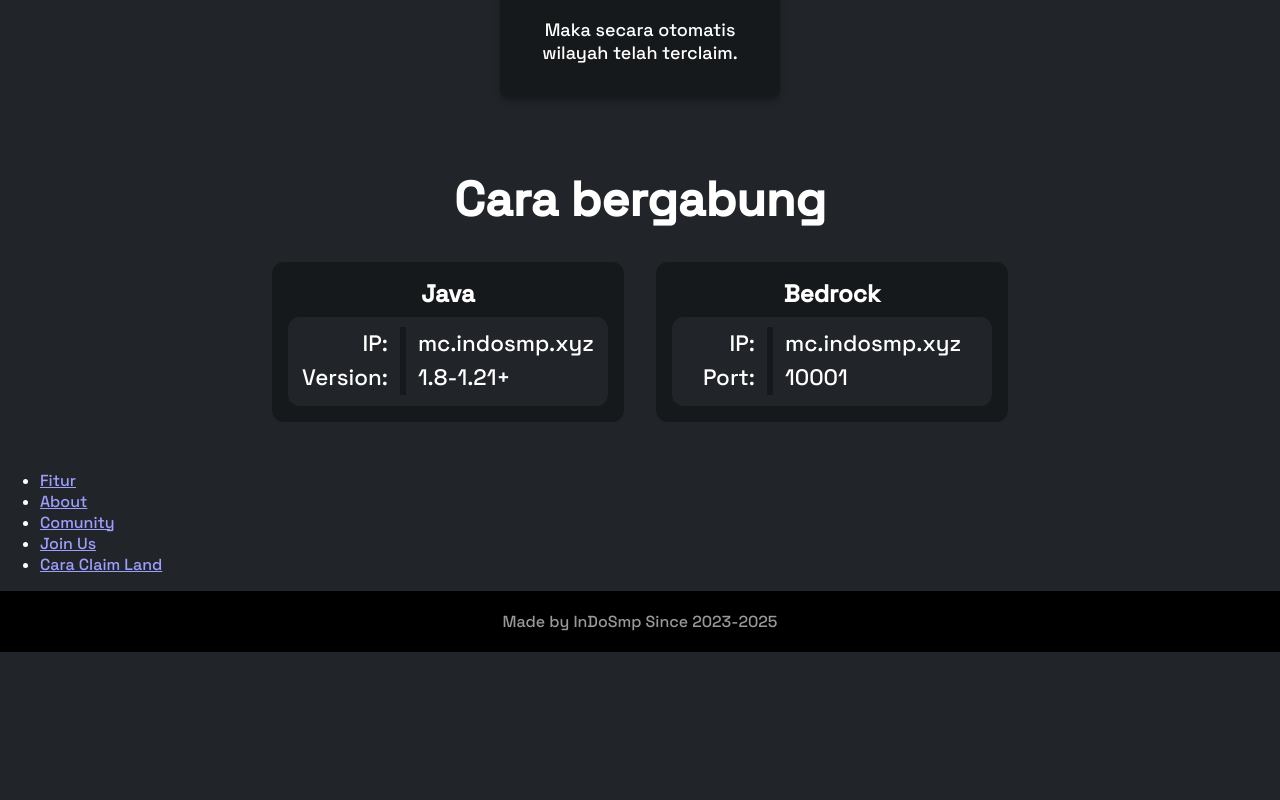
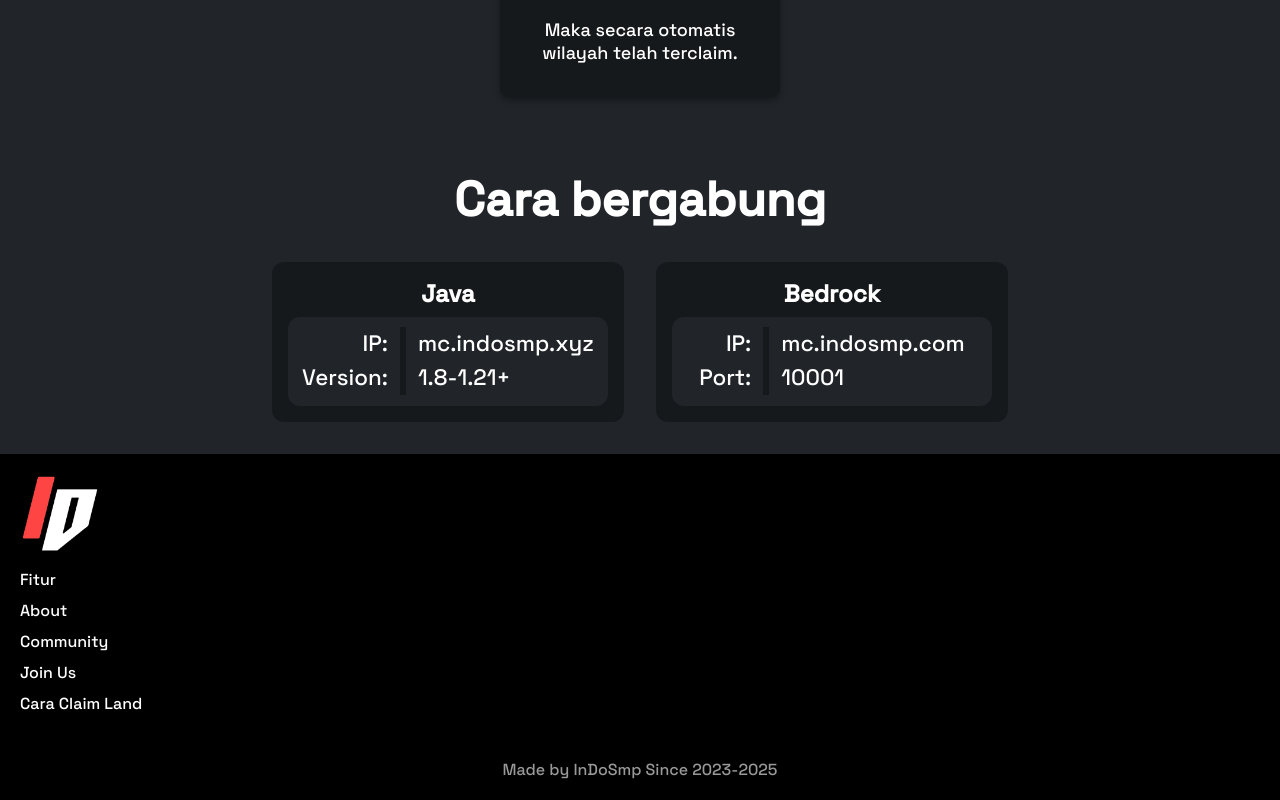
Before and after one commit to maspian99/InDoSmp, a plain HTML site: page index.html in a window 1280 px wide. Shown: the part 6195-6995 px from the top of the page. Before the commit the page ends 6847 px from the top, so only its background shows below. Drawn offline with nearby package versions, Linux system fonts and the light colour scheme.

Commit message:
Add files via upload

```diff
--- a/index.html
+++ b/index.html
@@ -279,26 +279,22 @@
                 <a>Port:</a>
               </div>
               <div class="main3_join_values">
-                <a>mc.indosmp.xyz</a>
+                <a>mc.indosmp.com</a>
                 <a>10001</a>
               </div>
             </div>
           </div>
         </div>
-<div class="hamburger-menu">
-  <div class="hamburger-icon" onclick="toggleMenu()">
-    <span></span>
-    <span></span>
-    <span></span>
-  </div>
-  <div class="dropdown-menu" id="menu">
-    <ul>
-      <li><a href="#more">Fitur</a></li>
-      <li><a href="#about">About</a></li>
-      <li><a href="#discord">Comunity</a></li>
-      <li><a href="#join">Join Us</a></li> <!-- Item Join Us -->
-      <li><a href="#claim">Cara Claim Land</a></li> <!-- Menambahkan item Cara Claim Land di bawah Join Us -->
-    </ul>
+<div class="footer">
+  <div class="footer-content">
+    <img src="media/favicon.png" alt="IndoSmp" class="footer-logo"> <!-- Logo di atas -->
+    <div class="footer-menu">
+      <a href="#more">Fitur</a>
+      <a href="#about">About</a>
+      <a href="#discord">Community</a>
+      <a href="#join">Join Us</a>
+      <a href="#claim">Cara Claim Land</a>
+    </div>
   </div>
 </div>
       </div>
@@ -307,4 +303,4 @@
       <a href="https://chat.whatsapp.com/IAE8ed3oZSEBrFtawI9hBo" class="copyright">Made by InDoSmp Since 2023-2025</a>
     </footer>
   </body>
-  </html>
+</html>
```
